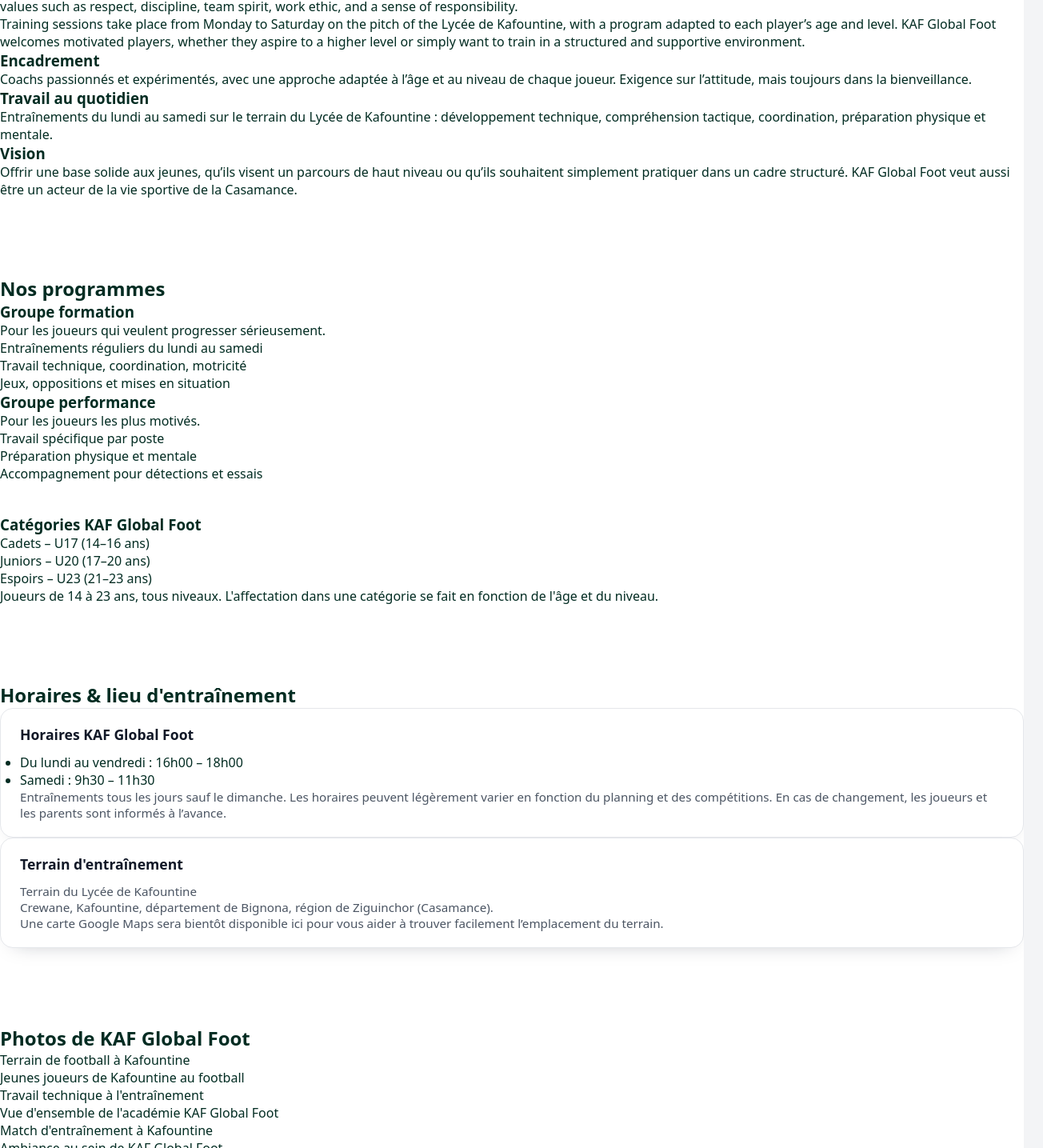
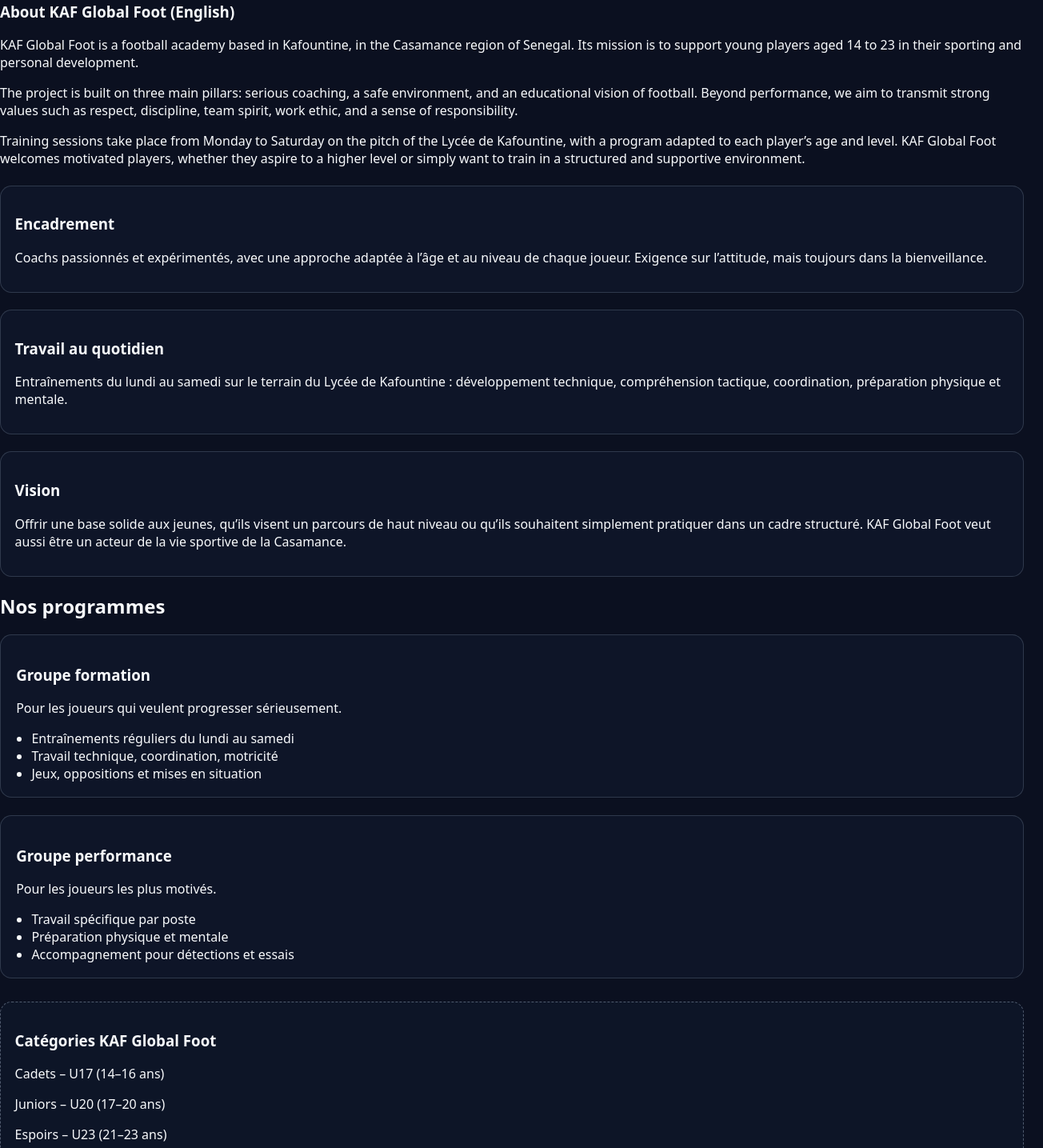
Before and after one commit to meliusmum-sketch/KAF-GLOBAL-FOOT, a Next.js app: page / in a window 1280 px wide. Shown: the part 534-1969 px from the top of the page at 80% size, 1304 px wide, since content can reach past the window. Built offline with nearby package versions, Linux system fonts and the light colour scheme.

Commit message:
Update globals.css

```diff
--- a/styles/globals.css
+++ b/styles/globals.css
@@ -1,10 +1,8 @@
-/* globals.css – KAF Global Foot */
-
 /* Reset simple */
-* {
+*,
+*::before,
+*::after {
   box-sizing: border-box;
-  margin: 0;
-  padding: 0;
 }
 
 html,
@@ -13,8 +11,8 @@ body {
   margin: 0;
   font-family: system-ui, -apple-system, BlinkMacSystemFont, "Segoe UI",
     sans-serif;
-  background-color: #f3f4f6;
-  color: #022c22;
+  background: #0b1020;
+  color: #f8fafc;
 }
 
 a {
@@ -22,335 +20,378 @@ a {
   text-decoration: none;
 }
 
+ul {
+  padding-left: 1.2rem;
+}
+
+/* Layout général */
+
 .page {
   min-height: 100vh;
-  background: #f3f4f6;
+  display: flex;
+  flex-direction: column;
 }
 
-/* Layout de base */
+/* HEADER */
 
-.container {
-  max-width: 1100px;
-  margin: 0 auto;
-  padding: 0 1.5rem;
-}
-
-/* NAVBAR */
-
-.navbar {
+.site-header {
   position: sticky;
   top: 0;
   z-index: 20;
-  background: #065f46;
-  color: #ecfdf5;
-  box-shadow: 0 2px 8px rgba(15, 23, 42, 0.35);
+  backdrop-filter: blur(8px);
+  background: rgba(11, 16, 32, 0.9);
+  border-bottom: 1px solid rgba(148, 163, 184, 0.25);
 }
 
-.nav-content {
+.site-header-inner {
+  max-width: 1080px;
+  margin: 0 auto;
+  padding: 0.8rem 1.5rem;
   display: flex;
   align-items: center;
-  justify-content: space-between;
-  gap: 1.25rem;
-  padding: 0.6rem 0.3rem;
+  gap: 1.5rem;
 }
 
-.logo {
-  display: flex;
-  align-items: center;
-  gap: 0.5rem;
+.site-logo a {
+  font-weight: 700;
+  font-size: 1.15rem;
+  letter-spacing: 0.03em;
 }
 
-.logo img {
-  height: 40px;
-}
+/* NAVIGATION */
 
-.logo-text {
-  font-weight: 700;
-  letter-spacing: 0.02em;
-  font-size: 1rem;
-  color: #ecfdf5;
-}
-
-.nav-links {
+.main-nav {
   display: flex;
-  align-items: center;
   gap: 1rem;
-  font-size: 0.95rem;
+  flex: 1;
   flex-wrap: wrap;
 }
 
-.nav-links a {
-  color: #e5e7eb;
+.main-nav a {
+  font-size: 0.95rem;
+  opacity: 0.85;
+  transition: opacity 0.2s ease, transform 0.2s ease;
 }
 
-.nav-links a:hover {
-  color: #facc15;
+.main-nav a:hover {
+  opacity: 1;
+  transform: translateY(-1px);
+}
+
+.nav-actions {
+  display: flex;
+}
+
+.nav-cta {
+  padding: 0.35rem 0.9rem;
+  border-radius: 999px;
+  border: 1px solid #22c55e;
+  font-size: 0.9rem;
+  font-weight: 500;
+  background: #22c55e;
+  color: #020617;
+  transition: background 0.2s ease, color 0.2s ease, transform 0.2s ease;
+}
+
+.nav-cta:hover {
+  background: #16a34a;
+  transform: translateY(-1px);
+}
+
+/* Bouton hamburger */
+
+.mobile-nav-toggle {
+  display: none; /* visible seulement en mobile */
+  border: 1px solid rgba(148, 163, 184, 0.6);
+  background: transparent;
+  padding: 0.35rem;
+  border-radius: 999px;
+  align-items: center;
+  justify-content: center;
+  cursor: pointer;
+}
+
+.mobile-nav-toggle span {
+  display: block;
+  width: 18px;
+  height: 2px;
+  background: #e5e7eb;
+  border-radius: 999px;
+  transition: transform 0.2s ease, opacity 0.2s ease;
+}
+
+.mobile-nav-toggle span + span {
+  margin-top: 3px;
+}
+
+.mobile-nav-toggle.is-open span:nth-child(1) {
+  transform: translateY(5px) rotate(45deg);
+}
+
+.mobile-nav-toggle.is-open span:nth-child(2) {
+  opacity: 0;
+}
+
+.mobile-nav-toggle.is-open span:nth-child(3) {
+  transform: translateY(-5px) rotate(-45deg);
+}
+
+/* Bouton inscription à l'intérieur du menu mobile */
+.nav-cta-in-nav {
+  display: none;
+}
+
+/* MAIN */
+
+.page-main {
+  flex: 1;
+  max-width: 1080px;
+  margin: 0 auto;
+  padding: 1.5rem 1.5rem 3rem;
 }
 
 /* HERO */
 
 .hero {
-  padding: 3.5rem 0 3rem;
-  background: radial-gradient(circle at top left, #bbf7d0 0, #f9fafb 50%, #f3f4f6 100%);
-  border-bottom: 2px solid #16a34a;
+  display: grid;
+  grid-template-columns: minmax(0, 1.6fr) minmax(0, 1.2fr);
+  gap: 2rem;
+  align-items: center;
+  padding: 2.2rem 1.5rem;
+  margin: 1rem -1.5rem 2.5rem;
+  background: radial-gradient(circle at top left, #22c55e22, transparent 60%),
+    radial-gradient(circle at bottom right, #22c55e11, transparent 55%);
+  border-bottom: 1px solid rgba(148, 163, 184, 0.25);
 }
 
-.hero-content {
-  display: grid;
-  grid-template-columns: minmax(0, 3fr) minmax(0, 2fr);
-  gap: 2rem;
-  align-items: center;
+.hero-content h1 {
+  font-size: clamp(1.8rem, 2.2vw + 1.4rem, 2.4rem);
+  margin: 0 0 0.75rem;
 }
 
-.hero-title {
-  font-size: clamp(2rem, 3.2vw, 2.8rem);
-  margin-bottom: 1rem;
-  color: #022c22;
-}
-
-.hero-subtitle {
-  max-width: 520px;
-  color: #374151;
-  line-height: 1.7;
-  margin-bottom: 1.5rem;
+.hero-tagline {
+  margin: 0 0 1.2rem;
+  color: #e2e8f0;
+  max-width: 34rem;
 }
 
 .hero-actions {
   display: flex;
+  flex-wrap: wrap;
   gap: 0.75rem;
-  flex-wrap: wrap;
+  margin-bottom: 0.6rem;
 }
 
-.hero-badge {
-  margin-top: 0.75rem;
+.hero-primary {
+  padding: 0.55rem 1.2rem;
+  border-radius: 999px;
+  border: none;
+  background: #22c55e;
+  color: #020617;
+  font-weight: 600;
   font-size: 0.95rem;
-  font-weight: 500;
-  color: #065f46;
+  transition: background 0.2s ease, transform 0.2s ease;
 }
 
-.hero-image img {
-  width: 100%;
-  border-radius: 1.25rem;
-  display: block;
-  object-fit: cover;
-  box-shadow: 0 18px 45px -25px rgba(15, 23, 42, 0.7);
+.hero-primary:hover {
+  background: #16a34a;
+  transform: translateY(-1px);
 }
 
-/* Sections génériques */
-
-.section {
-  padding: 3rem 0;
-  background: #ffffff;
-  scroll-margin-top: 80px; /* pour éviter les titres collés sous la navbar */
+.hero-secondary {
+  padding: 0.5rem 1.1rem;
+  border-radius: 999px;
+  border: 1px solid rgba(148, 163, 184, 0.7);
+  font-size: 0.9rem;
+  opacity: 0.9;
 }
 
-.section-alt {
-  background: #f9fafb;
-  scroll-margin-top: 80px;
+.hero-meta {
+  font-size: 0.85rem;
+  color: #cbd5f5;
 }
 
-.section-title {
-  font-size: 1.6rem;
-  margin-bottom: 1.5rem;
-  color: #022c22;
-}
+/* Sections */
 
-.section-text {
-  color: #374151;
-  line-height: 1.7;
-  max-width: 680px;
-}
-
-.section-text.small {
-  font-size: 0.9rem;
-  color: #6b7280;
-}
-
-/* Grilles */
-
-.grid-2 {
-  display: grid;
-  gap: 2rem;
-}
-
-.grid-3 {
-  display: grid;
-  gap: 1.75rem;
-}
-
-@media (min-width: 768px) {
-  .grid-2 {
-    grid-template-columns: repeat(2, minmax(0, 1fr));
-  }
-
-  .grid-3 {
-    grid-template-columns: repeat(3, minmax(0, 1fr));
-  }
-}
-
-/* Cartes */
-
-.card {
-  background: #ffffff;
-  border-radius: 1rem;
-  padding: 1.25rem 1.5rem;
-  border: 1px solid #e5e7eb;
-  box-shadow: 0 10px 25px -18px rgba(15, 23, 42, 0.35);
-}
-
-.card h3 {
-  margin-bottom: 0.75rem;
-  font-size: 1.1rem;
-  color: #111827;
-}
-
-.card p {
-  font-size: 0.95rem;
-  color: #4b5563;
-}
-
-/* Listes */
-
-.list {
-  list-style: none;
-  padding-left: 0;
-  margin-top: 0.75rem;
-}
-
-.list li {
-  margin-bottom: 0.35rem;
-  font-size: 0.95rem;
-  color: #374151;
-}
-
-/* Catégories & chips */
-
-.categories {
+.page-section {
   margin-top: 2.5rem;
 }
 
-.chip-row {
-  display: flex;
-  flex-wrap: wrap;
-  gap: 0.5rem;
-  margin-top: 0.75rem;
+.page-section h2 {
+  font-size: 1.5rem;
+  margin-bottom: 0.75rem;
 }
 
-.chip {
-  display: inline-flex;
-  align-items: center;
-  padding: 0.25rem 0.75rem;
-  border-radius: 999px;
-  background: #ecfdf5;
-  border: 1px solid #bbf7d0;
-  font-size: 0.85rem;
-  color: #065f46;
+.page-section h3 {
+  font-size: 1.1rem;
+  margin-top: 1.4rem;
+  margin-bottom: 0.3rem;
 }
 
-/* Galerie photos */
-
-.gallery-grid {
-  display: grid;
-  grid-template-columns: repeat(auto-fit, minmax(220px, 1fr));
-  gap: 1.25rem;
-  margin-top: 1.5rem;
+.page-section p {
+  color: #e5e7eb;
+  line-height: 1.6;
 }
 
-.gallery-item {
-  border-radius: 0.9rem;
-  overflow: hidden;
-  box-shadow: 0 10px 25px rgba(15, 23, 42, 0.18);
-  background: #0f172a;
+/* À propos grid */
+
+.apropos-grid {
+  display: grid;
+  gap: 1.3rem;
+  margin-top: 1.4rem;
 }
 
-.gallery-item img {
-  width: 100%;
-  height: 100%;
-  object-fit: cover;
-  display: block;
+.apropos-grid > div {
+  padding: 1rem 1.1rem;
+  border-radius: 0.9rem;
+  background: rgba(15, 23, 42, 0.9);
+  border: 1px solid rgba(148, 163, 184, 0.25);
 }
 
-/* Boutons */
+/* Programmes */
 
-.btn {
-  display: inline-flex;
-  align-items: center;
-  justify-content: center;
-  padding: 0.6rem 1.4rem;
-  border-radius: 999px;
-  border: none;
-  font-weight: 600;
-  font-size: 0.95rem;
-  cursor: pointer;
-  background: #16a34a;
-  color: #f9fafb;
-  transition: transform 0.1s ease, box-shadow 0.1s ease, background 0.1s ease;
-  box-shadow: 0 10px 20px -10px rgba(22, 163, 74, 0.7);
+.programmes-grid {
+  display: grid;
+  gap: 1.4rem;
+  margin-top: 1.2rem;
 }
 
-.btn:hover {
-  transform: translateY(-1px);
-  box-shadow: 0 18px 30px -16px rgba(22, 163, 74, 0.95);
-  background: #15803d;
+.programme-card {
+  padding: 1.1rem 1.2rem;
+  border-radius: 0.9rem;
+  background: rgba(15, 23, 42, 0.9);
+  border: 1px solid rgba(148, 163, 184, 0.25);
 }
 
-.btn-outline {
-  background: transparent;
-  color: #065f46;
-  border: 1px solid #9ca3af;
-  box-shadow: none;
+.programme-card ul {
+  margin-top: 0.5rem;
+  margin-bottom: 0;
 }
 
-.btn-outline:hover {
-  background: #e5e7eb;
+.categories {
+  margin-top: 1.8rem;
+  padding: 1rem 1.1rem;
+  border-radius: 0.9rem;
+  border: 1px dashed rgba(148, 163, 184, 0.5);
+  background: rgba(15, 23, 42, 0.75);
 }
 
-/* Footer */
+/* Horaires */
 
-.footer {
-  border-top: 1px solid #e5e7eb;
-  padding: 1.5rem 0;
-  background: #022c22;
+.horaires-grid {
+  display: grid;
+  gap: 1.4rem;
+  margin-top: 1.1rem;
 }
 
-.footer-content {
+.horaires-grid > div {
+  padding: 1rem 1.1rem;
+  border-radius: 0.9rem;
+  background: rgba(15, 23, 42, 0.9);
+  border: 1px solid rgba(148, 163, 184, 0.25);
+}
+
+/* Photos */
+
+.photos-grid {
+  display: grid;
+  gap: 1.2rem;
+  grid-template-columns: repeat(auto-fit, minmax(180px, 1fr));
+  margin-top: 1.1rem;
+}
+
+.photo-card {
+  padding: 0.9rem;
+  border-radius: 0.9rem;
+  background: rgba(15, 23, 42, 0.9);
+  border: 1px solid rgba(148, 163, 184, 0.25);
+  text-align: center;
+  font-size: 0.9rem;
+}
+
+.photo-placeholder {
+  width: 100%;
+  aspect-ratio: 4 / 3;
+  border-radius: 0.6rem;
+  margin-bottom: 0.5rem;
+  background: radial-gradient(circle at top left, #22c55e33, #020617);
+}
+
+/* PAGE PARTENAIRES */
+
+.page-hero {
+  margin-top: 1.5rem;
+  padding: 1.5rem 1.5rem 1.3rem;
+  border-radius: 1.1rem;
+  background: radial-gradient(circle at top left, #22c55e22, #020617);
+  border: 1px solid rgba(148, 163, 184, 0.3);
+}
+
+.page-hero h1 {
+  margin-top: 0;
+  margin-bottom: 0.7rem;
+  font-size: 1.8rem;
+}
+
+.page-hero p {
+  max-width: 42rem;
+}
+
+/* FOOTER */
+
+.site-footer {
+  border-top: 1px solid rgba(148, 163, 184, 0.25);
+  padding: 1rem 1.5rem;
   text-align: center;
   font-size: 0.85rem;
-  color: #d1fae5;
-}
-
-.footer-meta {
-  margin-top: 0.25rem;
-  color: #a7f3d0;
+  color: #94a3b8;
 }
 
 /* Responsive */
 
 @media (max-width: 768px) {
-  .nav-content {
-    flex-direction: column;
-    align-items: flex-start;
+  .site-header-inner {
+    padding-inline: 1rem;
+    justify-content: space-between;
   }
 
-  .nav-links {
-    margin-top: 0.4rem;
-    gap: 0.6rem;
-    font-size: 0.9rem;
+  .mobile-nav-toggle {
+    display: inline-flex;
+  }
+
+  .main-nav {
+    position: absolute;
+    left: 0;
+    right: 0;
+    top: 100%;
+    background: rgba(11, 16, 32, 0.98);
+    border-bottom: 1px solid rgba(148, 163, 184, 0.25);
+    padding: 0.75rem 1.25rem 1.1rem;
+    display: none;
+    flex-direction: column;
+    gap: 0.75rem;
+  }
+
+  .main-nav.is-open {
+    display: flex;
+  }
+
+  .nav-actions {
+    display: none;
+  }
+
+  .nav-cta-in-nav {
+    display: inline-flex;
+    justify-content: center;
+    margin-top: 0.5rem;
   }
 
   .hero {
-    padding: 2.5rem 0 2.5rem;
+    grid-template-columns: minmax(0, 1fr);
+    margin: 0.5rem -1.5rem 2rem;
   }
 
-  .hero-content {
-    grid-template-columns: 1fr;
-  }
-
-  .hero-image {
-    margin-top: 1.5rem;
-  }
-
-  .section {
-    padding: 2.5rem 0;
+  .page-main {
+    padding-inline: 1rem;
   }
 }
```
